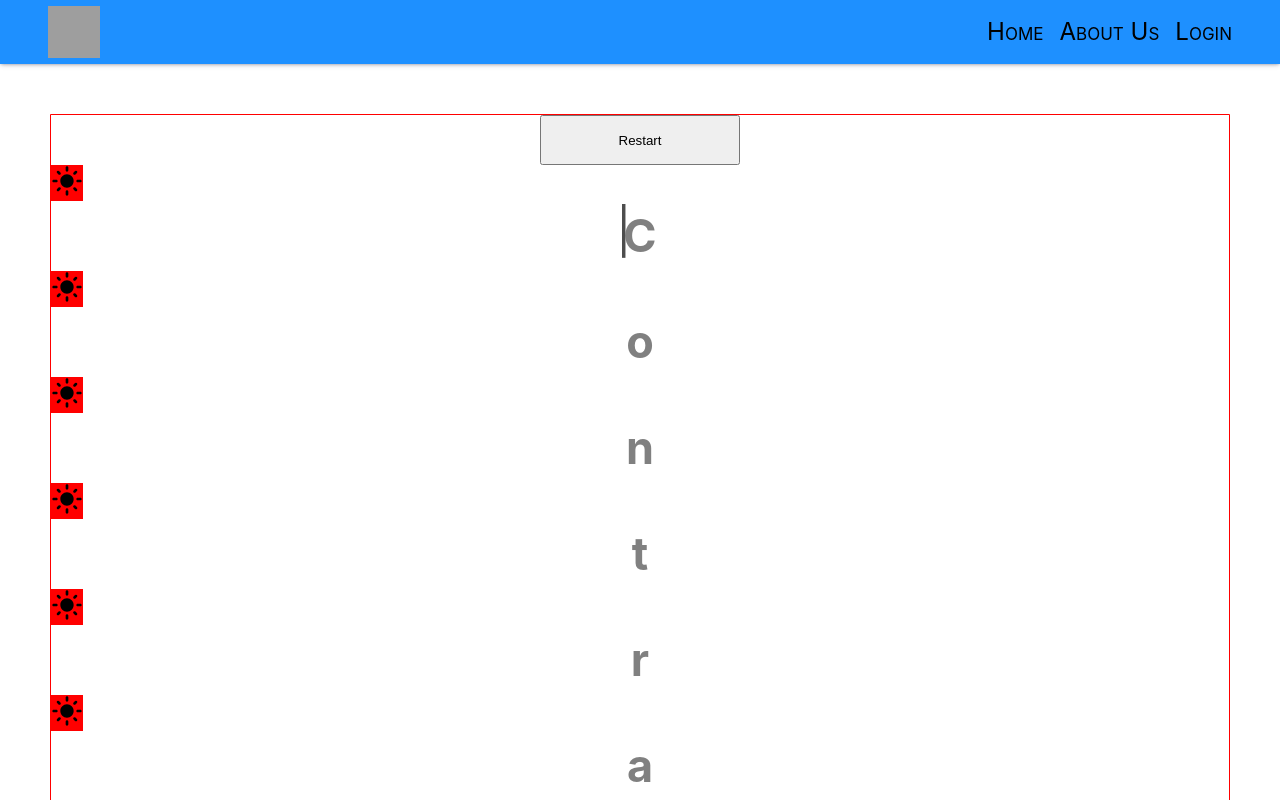
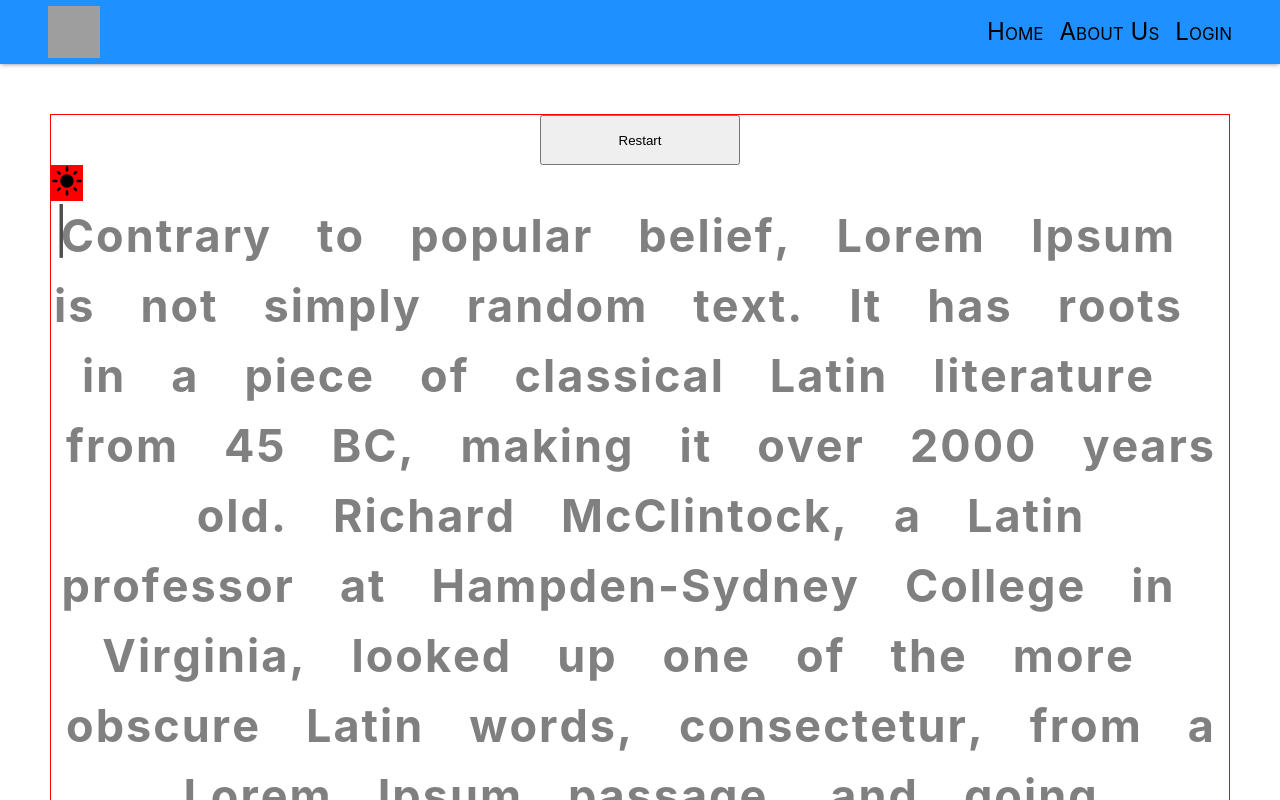
Before and after one commit to GarikHarutyunyan/type-mastery, a React (Create React App) app: page / in a window 1280 px wide. Shown: the top 800 px of the page. Built offline with nearby package versions, Linux system fonts and the light colour scheme; grey boxes are pictures that could not be loaded.

Commit message:
minor fix

```diff
--- a/src/pages/main/Main.tsx
+++ b/src/pages/main/Main.tsx
@@ -81,6 +81,7 @@ export const Main: React.FC = () => {
         {'Restart'}
       </button>
       <div>
+        <ThemeSwitcher />
         {initialSplittedText.map((letter, index) => {
           const isCorrect: boolean = letter === inputText[index];
           const isIncorrect: boolean = !isCorrect && index < inputText.length;
@@ -90,7 +91,6 @@ export const Main: React.FC = () => {
 
           return (
             <>
-              <ThemeSwitcher />
               {isPreviousCursorPosition && (
                 <span
                   className={clsx(
```
